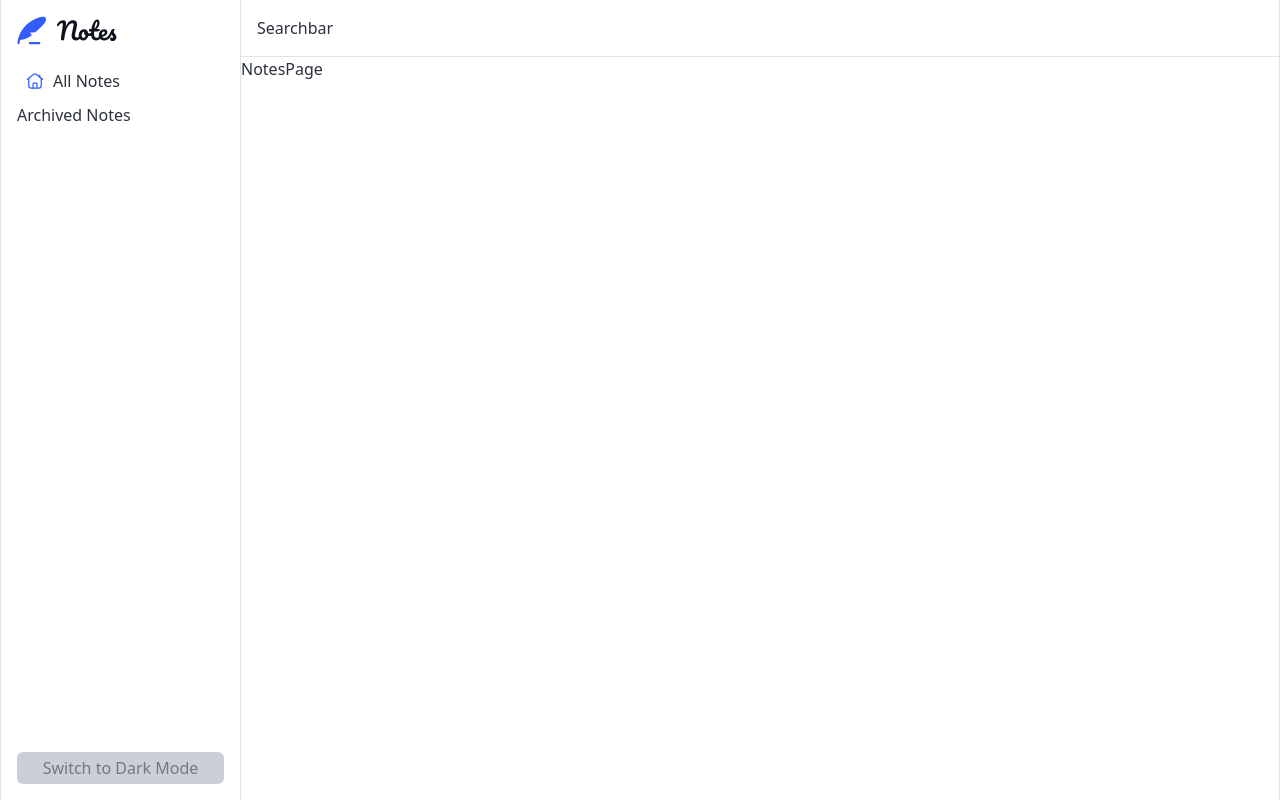
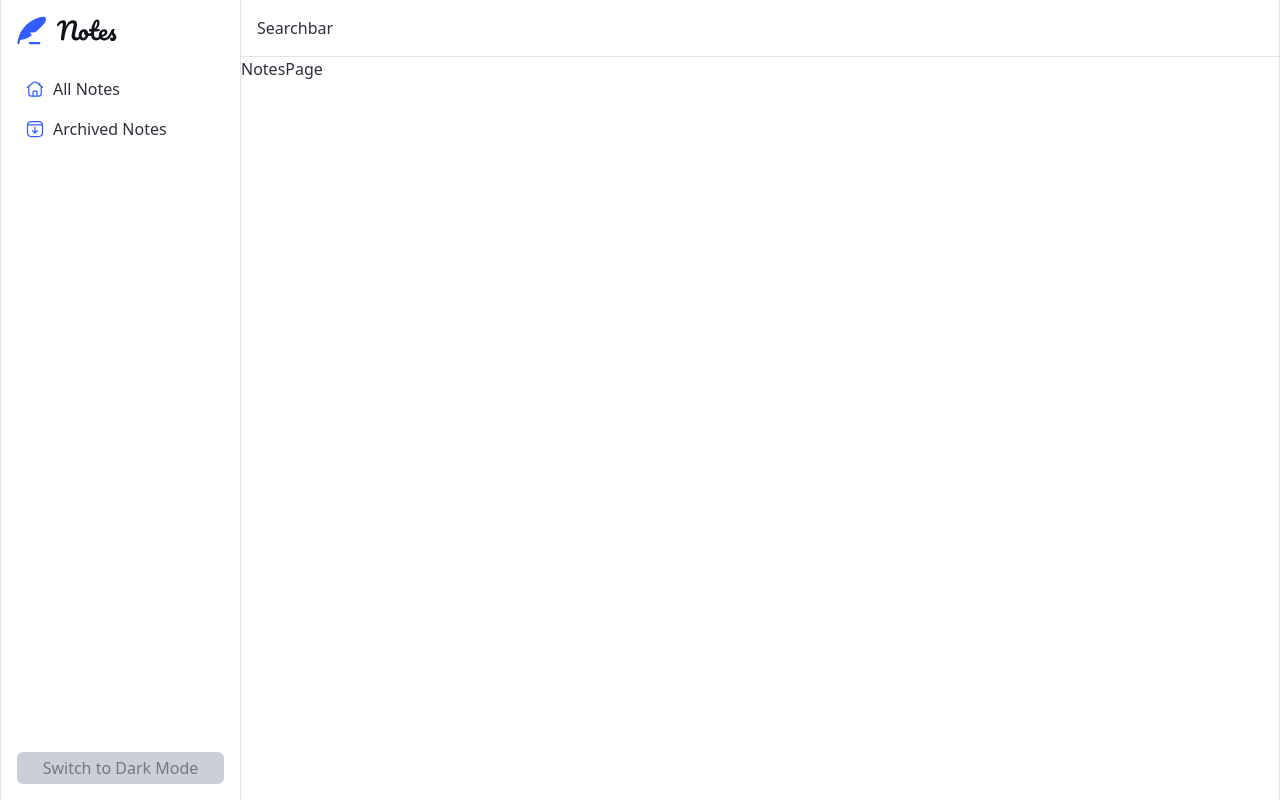
Before and after one commit to MatildaMared/project__note-taking-app, a Next.js app: page /notes in a window 1280 px wide. Built offline with nearby package versions, Linux system fonts and the light colour scheme.

Commit message:
add arhive icon

```diff
--- /dev/null
+++ b/components/Menu/ArhiveIcon.tsx
@@ -0,0 +1,36 @@
+import * as React from "react";
+
+import { IconProps } from "./Icon";
+
+function ArchiveIcon(props: IconProps) {
+    const { fill = "currentColor" } = props;
+
+    return (
+        <svg
+            xmlns="http://www.w3.org/2000/svg"
+            fill="none"
+            {...props}
+            viewBox="0 0 24 24"
+            width="20"
+            height="20"
+            preserveAspectRatio="none"
+        >
+            <path
+                stroke={fill}
+                strokeLinecap="round"
+                strokeLinejoin="round"
+                strokeWidth="1.5"
+                d="M21 7.782v8.435C21 19.165 18.919 21 15.974 21H8.026C5.081 21 3 19.165 3 16.216V7.782C3 4.834 5.081 3 8.026 3h7.948C18.919 3 21 4.843 21 7.782Z"
+            />
+            <path
+                stroke={fill}
+                strokeLinecap="round"
+                strokeLinejoin="round"
+                strokeWidth="1.5"
+                d="m15 14-3.002 3L9 14M11.998 17v-7M20.934 7H3.059"
+            />
+        </svg>
+    );
+}
+
+export default ArchiveIcon;
--- a/components/Menu/Icon.tsx
+++ b/components/Menu/Icon.tsx
@@ -1,5 +1,6 @@
 import React from "react";
 
+import ArchiveIcon from "./ArhiveIcon";
 import HomeIcon from "./HomeIcon";
 
 export interface IconProps extends React.SVGProps<SVGSVGElement> {
@@ -27,10 +28,11 @@ export type IconType =
     | "sun";
 
 function Icon(props: IconProps) {
-
     switch (props.type) {
         case "home":
             return <HomeIcon {...props} />;
+        case "archive":
+            return <ArchiveIcon {...props} />;
         default:
             return <></>;
     }
--- a/components/Menu/Menu.tsx
+++ b/components/Menu/Menu.tsx
@@ -12,17 +12,20 @@ function Menu() {
     const logoImg = theme === "dark" ? "/images/logo-dark.svg" : "/images/logo.svg";
 
     return (
-        <div className="flex h-full min-w-60 flex-col gap-4 border-r border-r-neutral-200 p-4 dark:border-r-neutral-700">
+        <div className="flex h-full min-w-60 flex-col gap-6 border-r border-r-neutral-200 p-4 dark:border-r-neutral-700">
             <Link href="/notes">
                 <p className="sr-only">Home</p>
                 <Image src={logoImg} alt="Logo" width={100} height={95} />
             </Link>
-            <nav className="flex flex-col gap-0.5">
+            <nav className="flex flex-col">
                 <Link href="/notes" className="flex items-center gap-2 rounded-md p-2 hover:bg-neutral-100">
                     <Icon type="home" className="text-blue-500" />
                     All Notes
                 </Link>
-                <Link href="/notes/archived">Archived Notes</Link>
+                <Link href="/notes/archived" className="flex items-center gap-2 rounded-md p-2 hover:bg-neutral-100">
+                    <Icon type="archive" className="text-blue-500" />
+                    Archived Notes
+                </Link>
             </nav>
             <button
                 onClick={toggleDarkMode}
```
